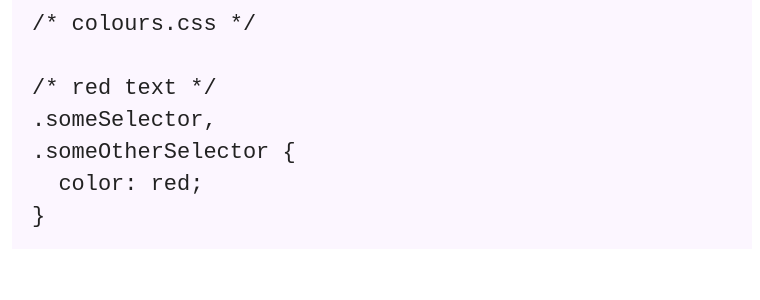
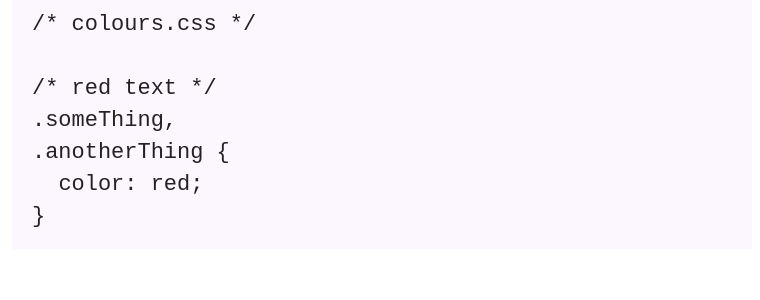
Before and after one commit to adamsilver/maintainablecss.com-jekyll, a Jekyll site: the page built from _chapters/03-reuse.md, in a window 1280 px wide and 900 px high, scrolled down 634 px. Shown: the part 248-548 px from the top of the window, without its empty margins (258-1018 px from the left). Built offline with Jekyll 4.4.1, drawn with Linux system fonts in a browser that asks for light colours.

Commit message:
Reuse code example

```diff
--- a/_chapters/03-reuse.md
+++ b/_chapters/03-reuse.md
@@ -19,8 +19,8 @@ If we want to reuse a style, one option would be to comma-delimit selectors insi
 	/* colours.css */
 
 	/* red text */
-	.someSelector,
-	.someOtherSelector {
+	.someThing,
+	.anotherThing {
 	  color: red;
 	}
 
```
